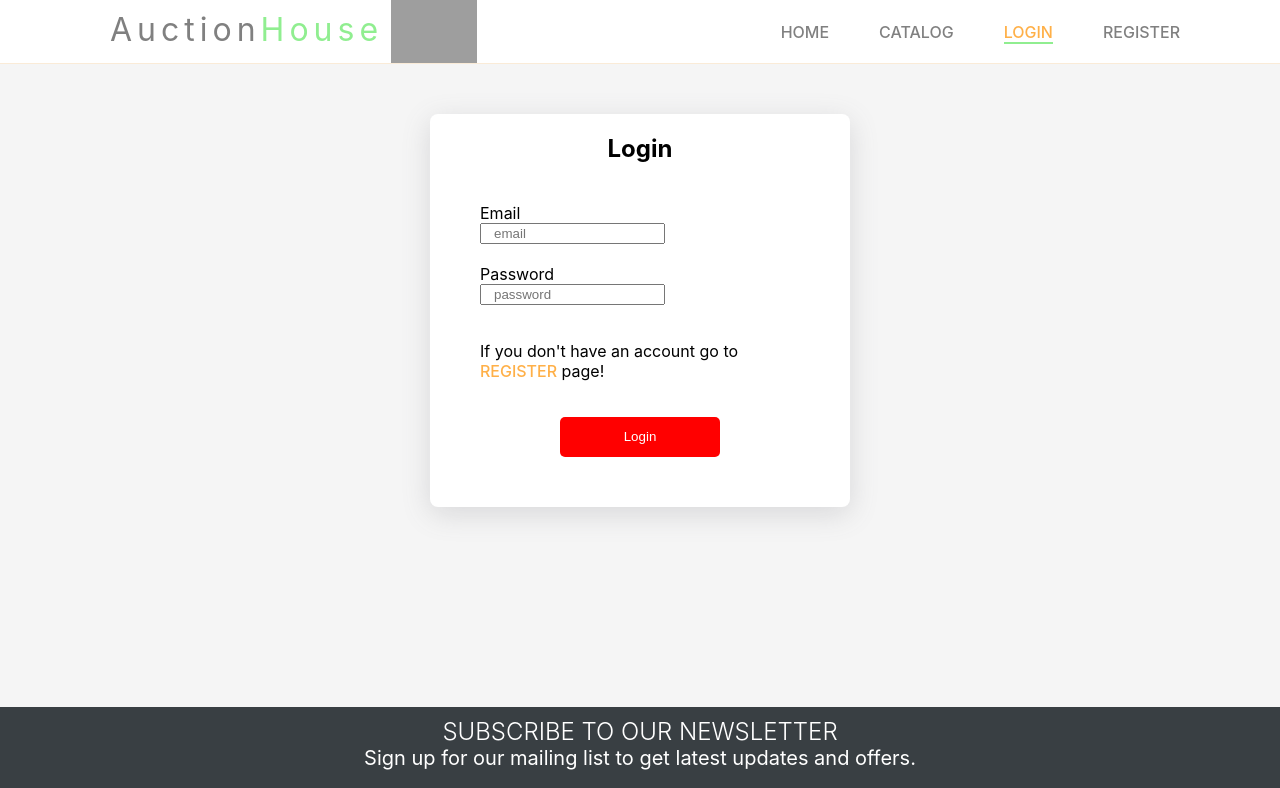
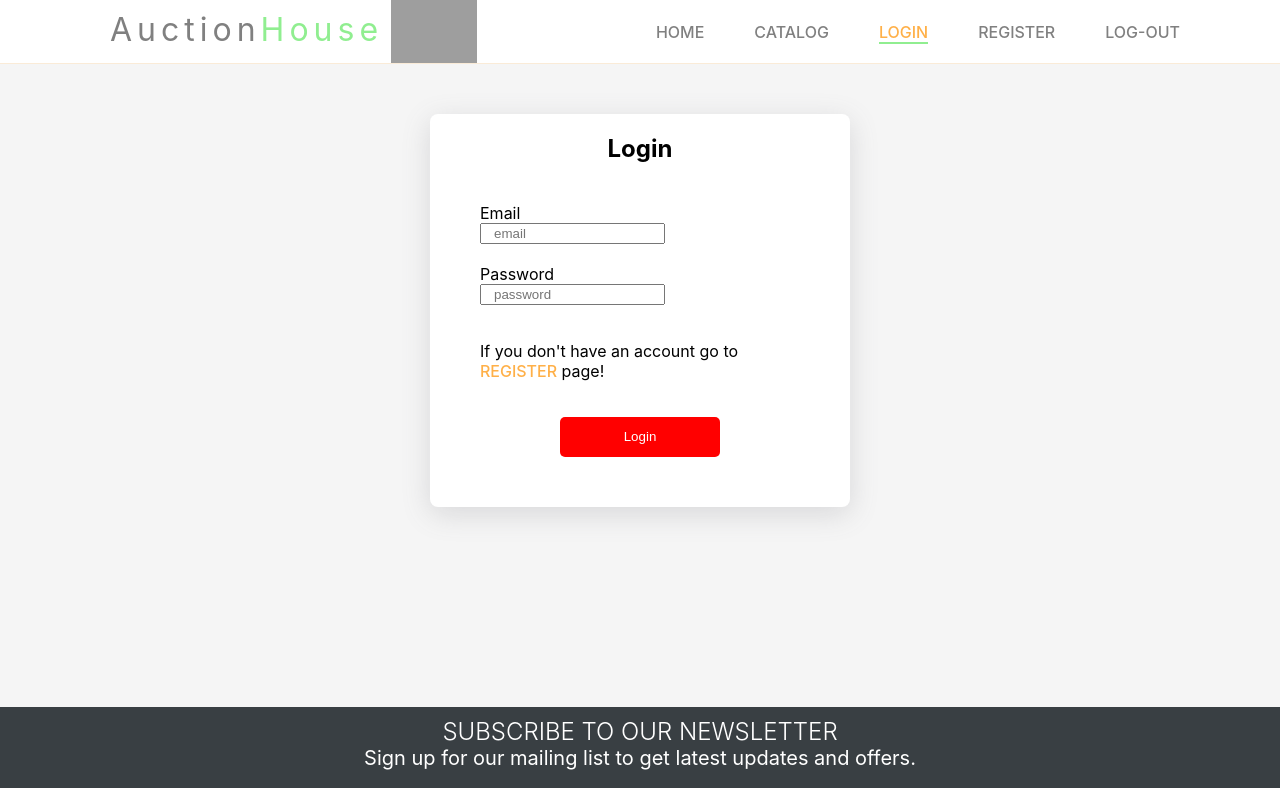
Before and after one commit to HristoYonkov/Auction-House-ExamProject, a React (Create React App) app in the folder Junior-Dev-App/junior-dev/: page /login in a window 1280 px wide. Shown: the top 788 px of the page. Built offline with nearby package versions, Linux system fonts and the light colour scheme; grey boxes are pictures that could not be loaded.

Commit message:
Update Header.js

```diff
--- a/Junior-Dev-App/junior-dev/src/components/header/Header.js
+++ b/Junior-Dev-App/junior-dev/src/components/header/Header.js
@@ -25,6 +25,9 @@ export const Header = () => {
                     <li className="header-list-item">
                         <NavLink to="/register" >REGISTER</NavLink>
                     </li>
+                    <li className="header-list-item">
+                        <NavLink to="/logout" >LOG-OUT</NavLink>
+                    </li>
                 </ul>
             </nav>
         </header>
```
